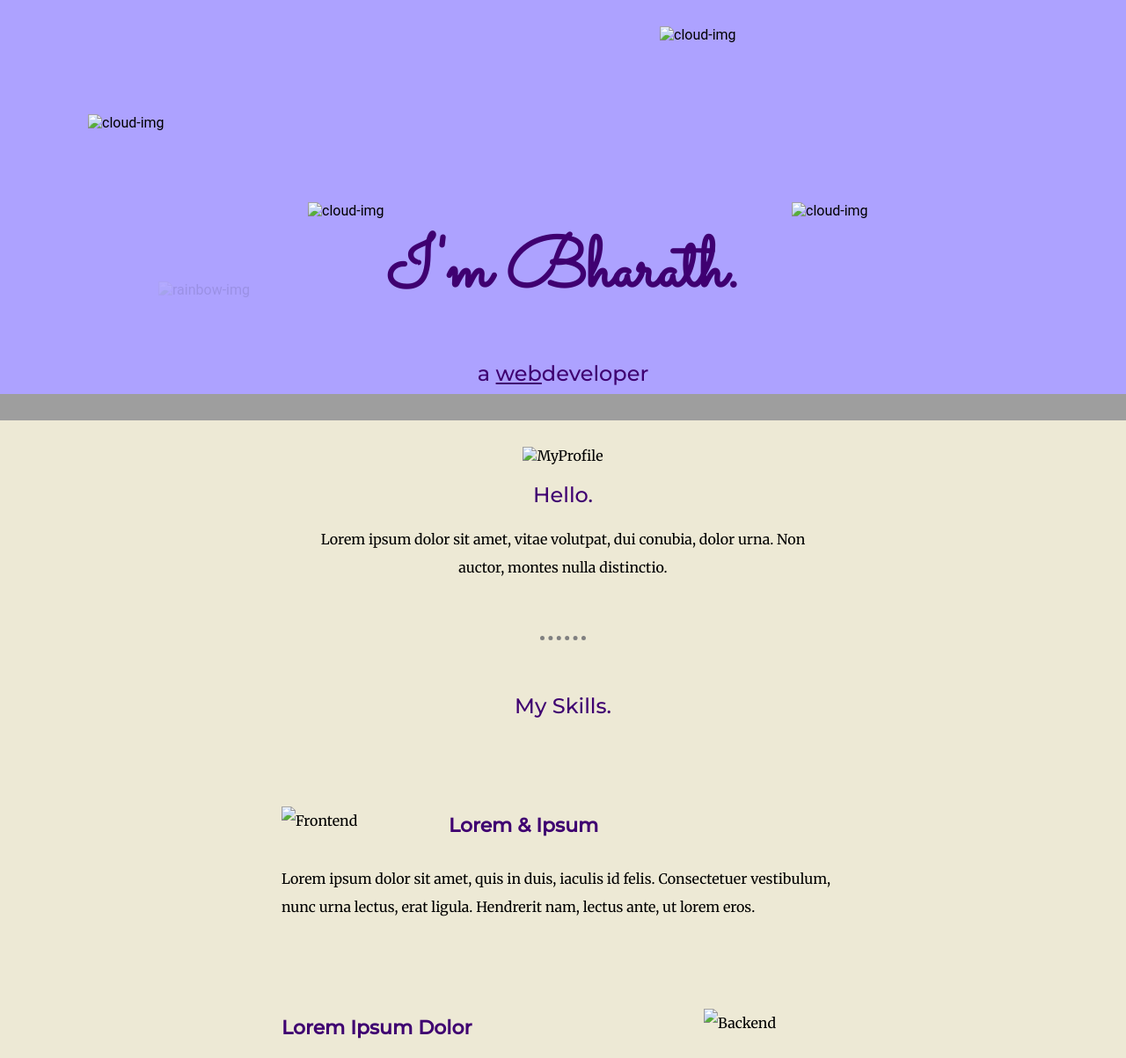
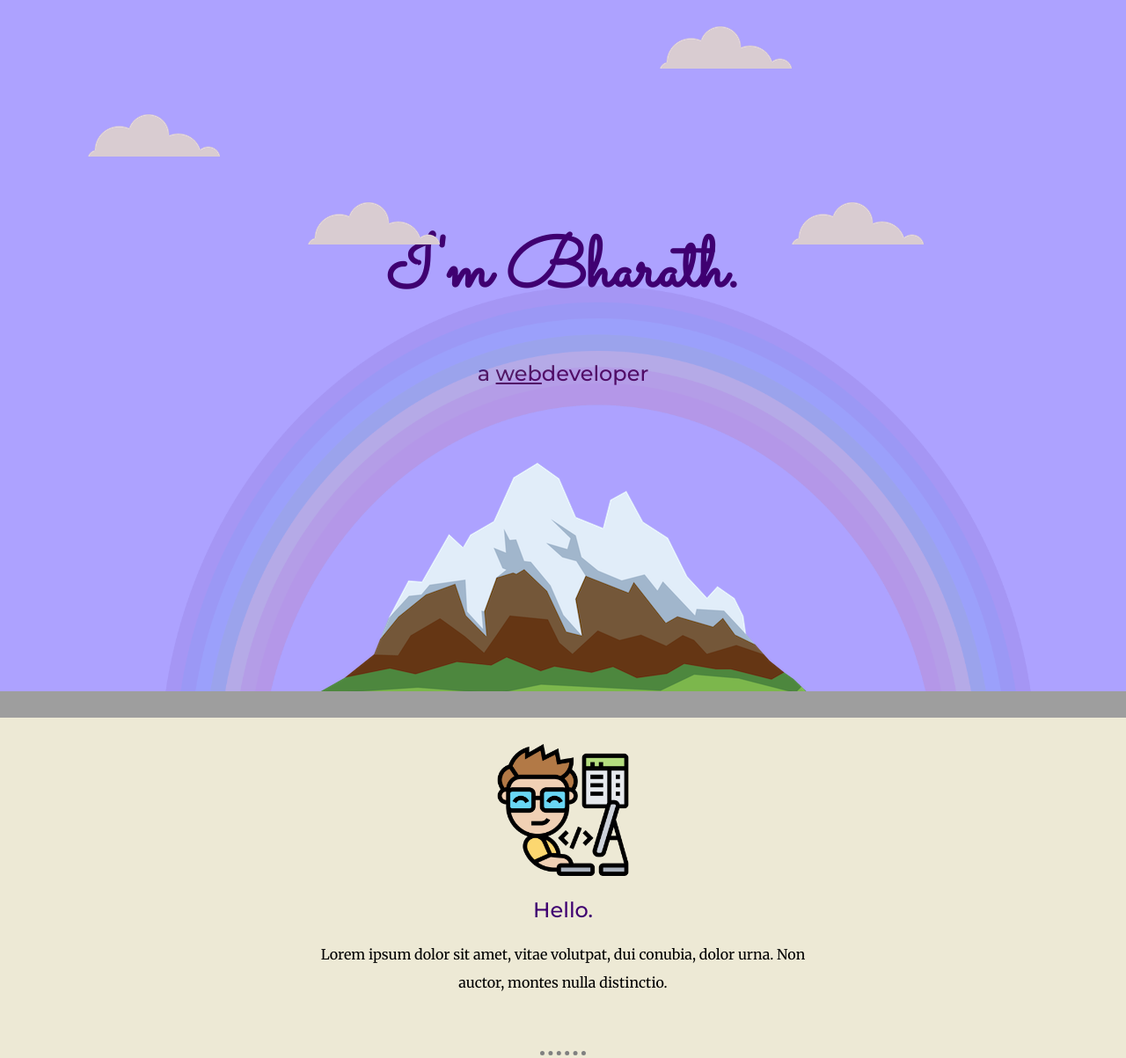
Before and after one commit to Bharathraj1726/portfolio, a plain HTML site: page index.html in a window 1280 px wide. Shown: the part 20-1223 px from the top of the page at 88% size. Drawn offline with Linux system fonts and the light colour scheme; grey boxes are pictures that could not be loaded.

Commit message:
Update index.html

```diff
--- a/index.html
+++ b/index.html
@@ -14,12 +14,12 @@
 
             <h1>I'm Bharath.</h1>
             <h2>a <span style="text-decoration:underline ;">web</span>developer</h2>
-            <img class="cloud2"src="../Images/cloud.png" alt="cloud-img">
-            <img class="rainbow"src="../Images/rainbow.png" alt="rainbow-img">
-            <img class="cloud1"src="../Images/cloud.png" alt="cloud-img">
-            <img class="mountain"src="../Images/mountain.png" alt="mountain-img">
-            <img class="cloud3"src="../Images/cloud.png" alt="cloud-img">
-            <img class="cloud4"src="../Images/cloud.png" alt="cloud-img">
+            <img class="cloud2"src="cloud.png" alt="cloud-img">
+            <img class="rainbow"src="rainbow.png" alt="rainbow-img">
+            <img class="cloud1"src="cloud.png" alt="cloud-img">
+            <img class="mountain"src="mountain.png" alt="mountain-img">
+            <img class="cloud3"src="cloud.png" alt="cloud-img">
+            <img class="cloud4"src="cloud.png" alt="cloud-img">
             <img class="grass" src="https://media.giphy.com/media/kcZZ3NYpJYbUohCzfX/giphy.gif" alt="grass">
             <img class="grass" style="left:200px;"src="https://media.giphy.com/media/kcZZ3NYpJYbUohCzfX/giphy.gif" alt="grass">
             <img class="grass" style="left:400px;"src="https://media.giphy.com/media/kcZZ3NYpJYbUohCzfX/giphy.gif" alt="grass">
@@ -30,7 +30,7 @@
         </div>
         <div class="middle-container">
             <div class="profile">
-              <img src="../Images/programmer.png " width="150px" height="150px" alt="MyProfile">
+              <img src="programmer.png " width="150px" height="150px" alt="MyProfile">
               <h2>Hello.</h2>
               <p class="intro">Lorem ipsum dolor sit amet, vitae volutpat, dui conubia, dolor urna. Non auctor, montes nulla distinctio.</p>
             </div>
@@ -38,12 +38,12 @@
             <div class="skills">
               <h2>My Skills.</h2>
               <div class="skill-row">
-                <img  class="frontend-img" src="../Images/programming.png"  alt="Frontend">
+                <img  class="frontend-img" src="programming.png"  alt="Frontend">
                 <h3>Lorem & Ipsum</h3>
                 <p>Lorem ipsum dolor sit amet, quis in duis, iaculis id felis. Consectetuer vestibulum, nunc urna lectus, erat ligula. Hendrerit nam, lectus ante, ut lorem eros.</p>
               </div>
               <div class="skill-row">
-                <img class="backend-img" src="../Images/backend.png"  alt="Backend">
+                <img class="backend-img" src="backend.png"  alt="Backend">
                 <h3>Lorem Ipsum Dolor</h3>
                 <p>Lorem ipsum dolor sit amet, mauris sed consectetuer. Etiam et eu, bibendum interdum, lacus quis mauris. Curabitur wisi, quisque vel eu, rutrum nam.</p>
               </div>
```
